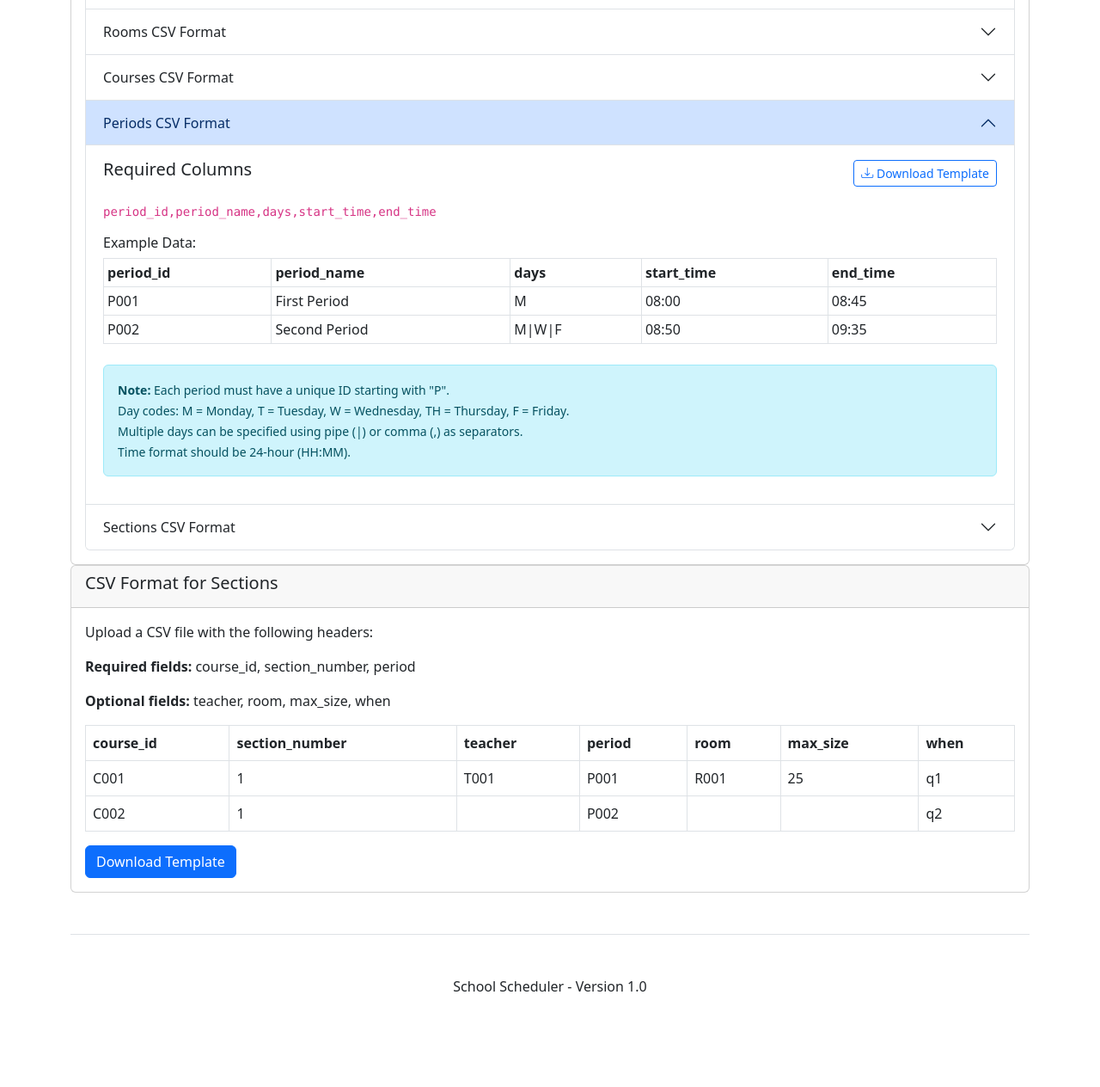
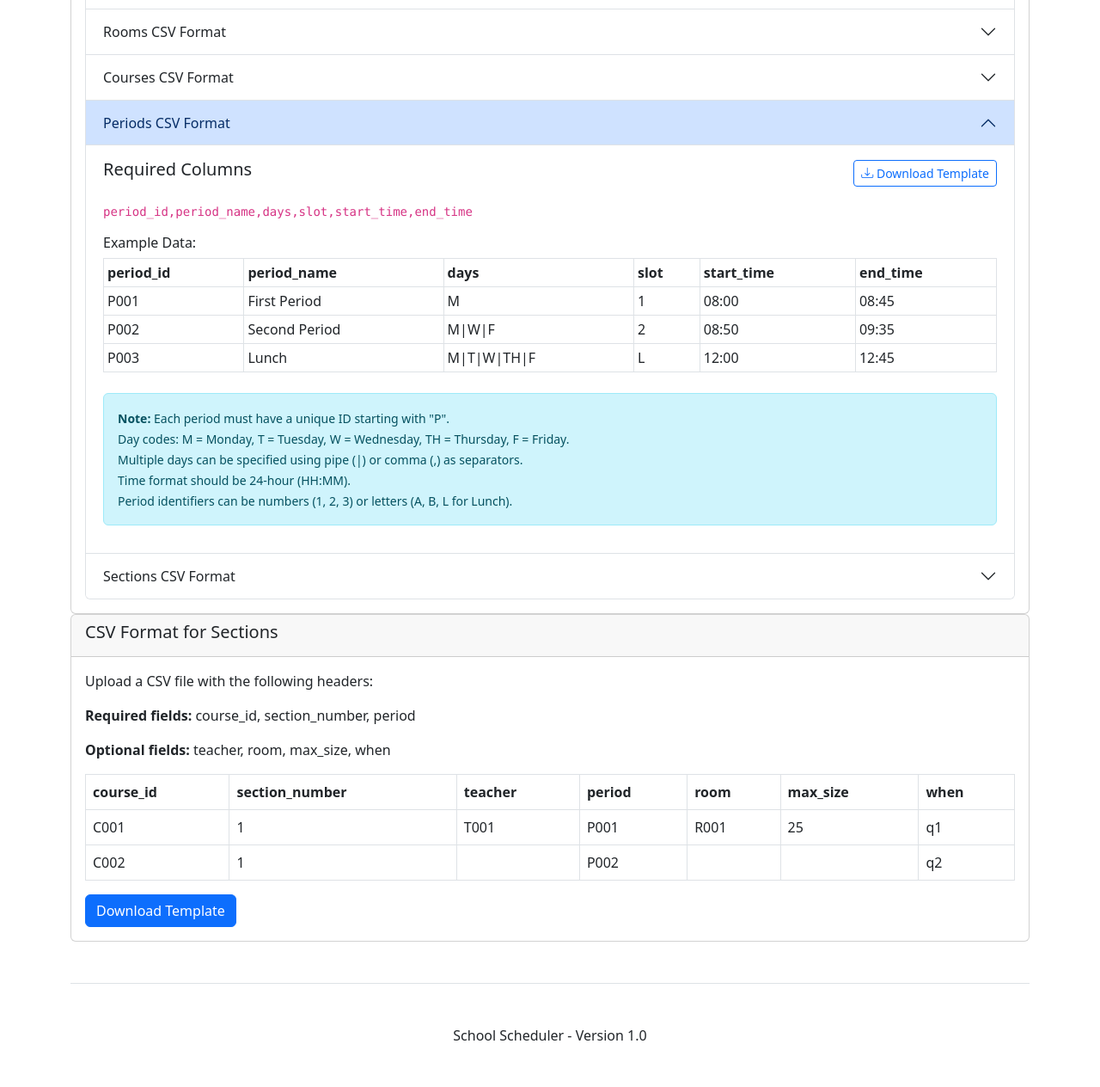
Before and after one commit to wafflestomper/Scheduler_v2, a Django app: page /upload/?data_type=periods in a window 1280 px wide, after a click on "Periods CSV Format". Shown: the part 1017-2281 px from the top of the page at 86% size. Before the commit the page ends 2170 px from the top, so only its background shows below. Run offline with Django 4.2, Linux system fonts and the light colour scheme.

Commit message:
Allow letters as period identifiers (not just numbers)

```diff
--- a/schedule/models.py
+++ b/schedule/models.py
@@ -82,7 +82,7 @@ class Period(models.Model):
     id = models.CharField(max_length=10, primary_key=True)
     period_name = models.CharField(max_length=50, blank=True, null=True, help_text="Descriptive name for this period")
     days = models.TextField(default='M', help_text="Format: 'M|T|W' for Monday, Tuesday, Wednesday")
-    slot = models.IntegerField(help_text="Period number (1-6)")
+    slot = models.CharField(max_length=10, help_text="Period identifier (e.g., 1, 2, A, B, L for Lunch)")
     start_time = models.TimeField()
     end_time = models.TimeField()
 
--- a/schedule/templates/schedule/create_period.html
+++ b/schedule/templates/schedule/create_period.html
@@ -60,9 +60,9 @@
 
                     <div class="col-md-6">
                         <div class="mb-3">
-                            <label for="slot" class="form-label">Period Number</label>
-                            <input type="number" class="form-control" id="slot" name="slot" value="1" min="1" max="10" required>
-                            <div class="form-text">Period number (e.g., 1, 2, 3)</div>
+                            <label for="slot" class="form-label">Period Identifier</label>
+                            <input type="text" class="form-control" id="slot" name="slot" value="1" maxlength="10" required>
+                            <div class="form-text">Period identifier (e.g., 1, 2, A, B, L for Lunch)</div>
                         </div>
 
                         <div class="mb-3">
--- a/schedule/templates/schedule/csv_upload.html
+++ b/schedule/templates/schedule/csv_upload.html
@@ -321,7 +321,7 @@
                                         <i class="bi bi-download"></i> Download Template
                                     </a>
                                 </div>
-                                <p><code>period_id,period_name,days,start_time,end_time</code></p>
+                                <p><code>period_id,period_name,days,slot,start_time,end_time</code></p>
 
                                 <h6>Example Data:</h6>
                                 <div class="table-responsive">
@@ -331,6 +331,7 @@
                                                 <th>period_id</th>
                                                 <th>period_name</th>
                                                 <th>days</th>
+                                                <th>slot</th>
                                                 <th>start_time</th>
                                                 <th>end_time</th>
                                             </tr>
@@ -340,6 +341,7 @@
                                                 <td>P001</td>
                                                 <td>First Period</td>
                                                 <td>M</td>
+                                                <td>1</td>
                                                 <td>08:00</td>
                                                 <td>08:45</td>
                                             </tr>
@@ -347,8 +349,17 @@
                                                 <td>P002</td>
                                                 <td>Second Period</td>
                                                 <td>M|W|F</td>
+                                                <td>2</td>
                                                 <td>08:50</td>
                                                 <td>09:35</td>
+                                            </tr>
+                                            <tr>
+                                                <td>P003</td>
+                                                <td>Lunch</td>
+                                                <td>M|T|W|TH|F</td>
+                                                <td>L</td>
+                                                <td>12:00</td>
+                                                <td>12:45</td>
                                             </tr>
                                         </tbody>
                                     </table>
@@ -359,6 +370,7 @@
                                         <br>Day codes: M = Monday, T = Tuesday, W = Wednesday, TH = Thursday, F = Friday.
                                         <br>Multiple days can be specified using pipe (|) or comma (,) as separators.
                                         <br>Time format should be 24-hour (HH:MM).
+                                        <br>Period identifiers can be numbers (1, 2, 3) or letters (A, B, L for Lunch).
                                     </small>
                                 </div>
                             </div>
--- a/schedule/templates/schedule/delete_period_confirm.html
+++ b/schedule/templates/schedule/delete_period_confirm.html
@@ -32,7 +32,7 @@
                         <li><strong>ID:</strong> {{ period.id }}</li>
                         <li><strong>Name:</strong> {{ period.period_name|default:"(No name)" }}</li>
                         <li><strong>Days:</strong> {{ period.get_days_display }}</li>
-                        <li><strong>Period #:</strong> {{ period.slot }}</li>
+                        <li><strong>Period ID:</strong> {{ period.slot }}</li>
                         <li><strong>Time:</strong> {{ period.start_time|time:"H:i" }} - {{ period.end_time|time:"H:i" }}</li>
                     </ul>
                     <p>This action cannot be undone. Are you sure you want to proceed?</p>
--- a/schedule/templates/schedule/edit_period.html
+++ b/schedule/templates/schedule/edit_period.html
@@ -53,9 +53,9 @@
                         </div>
 
                         <div class="mb-3">
-                            <label for="slot" class="form-label">Period Number</label>
-                            <input type="number" class="form-control" id="slot" name="slot" value="{{ period.slot }}" min="1" max="10">
-                            <div class="form-text">Period number (e.g., 1, 2, 3)</div>
+                            <label for="slot" class="form-label">Period Identifier</label>
+                            <input type="text" class="form-control" id="slot" name="slot" value="{{ period.slot }}" maxlength="10" required>
+                            <div class="form-text">Period identifier (e.g., 1, 2, A, B, L for Lunch)</div>
                         </div>
                     </div>
 
--- a/schedule/templates/schedule/view_periods.html
+++ b/schedule/templates/schedule/view_periods.html
@@ -40,7 +40,7 @@
                             <th>ID</th>
                             <th>Name</th>
                             <th>Days</th>
-                            <th>Period #</th>
+                            <th>Period ID</th>
                             <th>Time</th>
                             <th>Actions</th>
                         </tr>
--- a/schedule/views.py
+++ b/schedule/views.py
@@ -113,7 +113,7 @@ class CSVUploadView(View):
         elif data_type == 'courses':
             return ['course_id', 'name', 'course_type', 'grade_level', 'teachers', 'sections_needed', 'duration', 'max_size']
         elif data_type == 'periods':
-            return ['period_id', 'period_name', 'days', 'start_time', 'end_time']
+            return ['period_id', 'period_name', 'days', 'slot', 'start_time', 'end_time']
         elif data_type == 'sections':
             return ['course_id', 'section_number', 'period']  # Only require course_id, section_number, and period
         return []
@@ -227,7 +227,7 @@ class CSVUploadView(View):
                 defaults={
                     'period_name': row.get('period_name', ''),
                     'days': days,
-                    'slot': int(row.get('slot', 1)),  # Default to slot 1 if not specified
+                    'slot': row.get('slot', '1'),  # Now a string value, default to '1' if not specified
                     'start_time': start_time,
                     'end_time': end_time,
                 }
@@ -511,11 +511,13 @@ def download_template_csv(request, template_type):
         writer.writerow(headers)
         writer.writerow(['C001', 'Algebra I', 'Core', '9', 'T001,T002', '3', 'Semester', '30'])
     elif template_type == 'periods':
-        headers = ['period_id', 'period_name', 'days', 'start_time', 'end_time']
+        headers = ['period_id', 'period_name', 'days', 'slot', 'start_time', 'end_time']
         writer.writerow(headers)
-        writer.writerow(['P001', 'First Period', 'M', '08:00', '08:50'])
-        writer.writerow(['P002', 'Second Period', 'M|W|F', '08:55', '09:45'])
-        writer.writerow(['P003', 'Lunch', 'M|T|W|TH|F', '12:00', '12:45'])
+        writer.writerow(['P001', 'First Period', 'M', '1', '08:00', '08:50'])
+        writer.writerow(['P002', 'Second Period', 'M|W|F', '2', '08:55', '09:45'])
+        writer.writerow(['P003', 'Lunch', 'M|T|W|TH|F', 'L', '12:00', '12:45'])
+        writer.writerow(['P004', 'Period A', 'T|TH', 'A', '13:00', '13:50'])
+        writer.writerow(['P005', 'Period L', 'M|T|W|TH|F', 'L', '11:30', '12:15'])
     elif template_type == 'sections':
         # For sections, show all possible fields in the template even though some are optional
         headers = ['course_id', 'section_number', 'teacher', 'period', 'room', 'max_size', 'when']
@@ -1033,6 +1035,11 @@ def create_period(request):
             messages.error(request, 'At least one day must be selected.')
             return redirect('create_period')
 
+        # Validate slot
+        if not slot:
+            messages.error(request, 'Period slot/identifier is required.')
+            return redirect('create_period')
+
         # Convert days list to pipe-separated string
         days = '|'.join(days_list)
 
@@ -1042,7 +1049,7 @@ def create_period(request):
                 id=period_id,
                 period_name=period_name,
                 days=days,
-                slot=int(slot),
+                slot=slot,  # No need to convert to int anymore
                 start_time=start_time,
                 end_time=end_time
             )
@@ -1079,13 +1086,22 @@ def edit_period(request, period_id):
             }
             return render(request, 'schedule/edit_period.html', context)
 
+        # Validate slot
+        if not slot:
+            messages.error(request, 'Period slot/identifier is required.')
+            context = {
+                'period': period,
+                'day_choices': Period.DAY_CHOICES,
+            }
+            return render(request, 'schedule/edit_period.html', context)
+
         # Convert days list to pipe-separated string
         days = '|'.join(days_list)
 
         # Update period
         period.period_name = period_name
         period.days = days
-        period.slot = int(slot)
+        period.slot = slot  # No need to convert to int anymore
         period.start_time = start_time
         period.end_time = end_time
 
```
Also changed, not shown: schedule/migrations/0009_period_slot_to_char.py (added).
